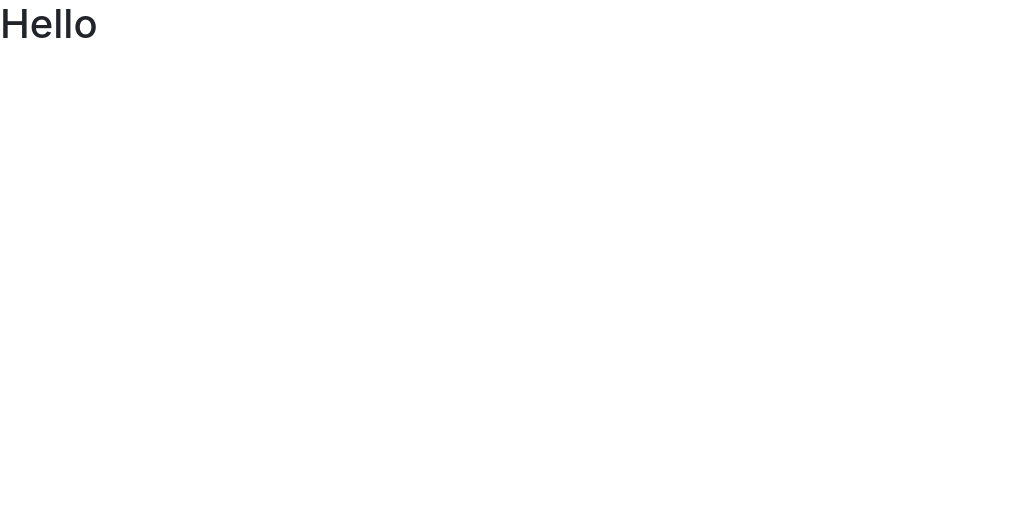
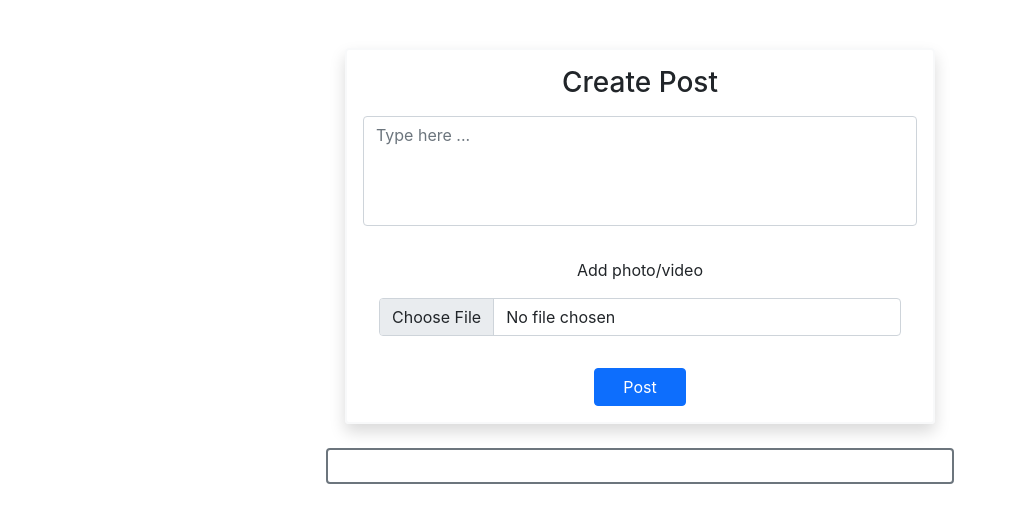
Before and after one commit to shobhit-bhatt-14/post-app, a React (Create React App) app: page / in a window 1280 px wide. Shown: the top 522 px of the page, without its empty margins (0-1014 px from the left). Built offline with nearby package versions, Linux system fonts and the light colour scheme.

Commit message:
post creation form

```diff
--- a/src/App.js
+++ b/src/App.js
@@ -1,11 +1,17 @@
 import React from "react";
+import PostForm from "./components/PostForm";
+import PostList from "./components/PostList";
 
-function App() {
+const App = () => {
   return (
-    <div className="App">
-      <h1>Hello</h1>
+    <div className="container-fluid d-flex justify-content-center">
+      <div className="col-12 col-md-6 pt-5">
+        <PostForm />
+        <br />
+        <PostList />
+      </div>
     </div>
   );
-}
+};
 
 export default App;
--- /dev/null
+++ b/src/components/PostForm.js
@@ -0,0 +1,45 @@
+import React from "react";
+
+const PostForm = () => {
+  return (
+    <div>
+      <div className="d-flex justify-content-center">
+        <form
+          method="POST"
+          className="p-3 border border-2 border-light rounded shadow"
+        >
+          <div className="mb-3">
+            <h3 className="text-center">Create Post</h3>
+          </div>
+          <div className="mb-3">
+            <textarea
+              name=""
+              id=""
+              cols="50"
+              rows="4"
+              className="form-control"
+              placeholder="Type here ..."
+            ></textarea>
+          </div>
+          <div className="mb-3 p-3">
+            <p className="text-center">Add photo/video</p>
+            <input
+              type="file"
+              id="media"
+              name="media"
+              className="form-control"
+              accept="image/*,video/*"
+            ></input>
+          </div>
+          <div className="mt-3 text-center">
+            <button className="btn btn-primary" type="submit">
+              &emsp;Post&emsp;
+            </button>
+          </div>
+        </form>
+      </div>
+    </div>
+  );
+};
+
+export default PostForm;
--- /dev/null
+++ b/src/components/PostList.js
@@ -0,0 +1,11 @@
+import React from "react";
+
+const PostList = () => {
+  return (
+    <div className="d-flex justify-content-center border border-2 border-secondary rounded">
+      <div className="p-3 "></div>
+    </div>
+  );
+};
+
+export default PostList;
--- a/src/index.css
+++ b/src/index.css
@@ -1,13 +1,22 @@
 body {
   margin: 0;
-  font-family: -apple-system, BlinkMacSystemFont, 'Segoe UI', 'Roboto', 'Oxygen',
-    'Ubuntu', 'Cantarell', 'Fira Sans', 'Droid Sans', 'Helvetica Neue',
+  font-family: -apple-system, BlinkMacSystemFont, "Segoe UI", "Roboto", "Oxygen",
+    "Ubuntu", "Cantarell", "Fira Sans", "Droid Sans", "Helvetica Neue",
     sans-serif;
   -webkit-font-smoothing: antialiased;
   -moz-osx-font-smoothing: grayscale;
 }
 
 code {
-  font-family: source-code-pro, Menlo, Monaco, Consolas, 'Courier New',
+  font-family: source-code-pro, Menlo, Monaco, Consolas, "Courier New",
     monospace;
 }
+
+textarea {
+  resize: none !important;
+}
+
+button:focus, textarea:focus {
+  outline: none !important;
+  box-shadow: none !important;
+}
```
